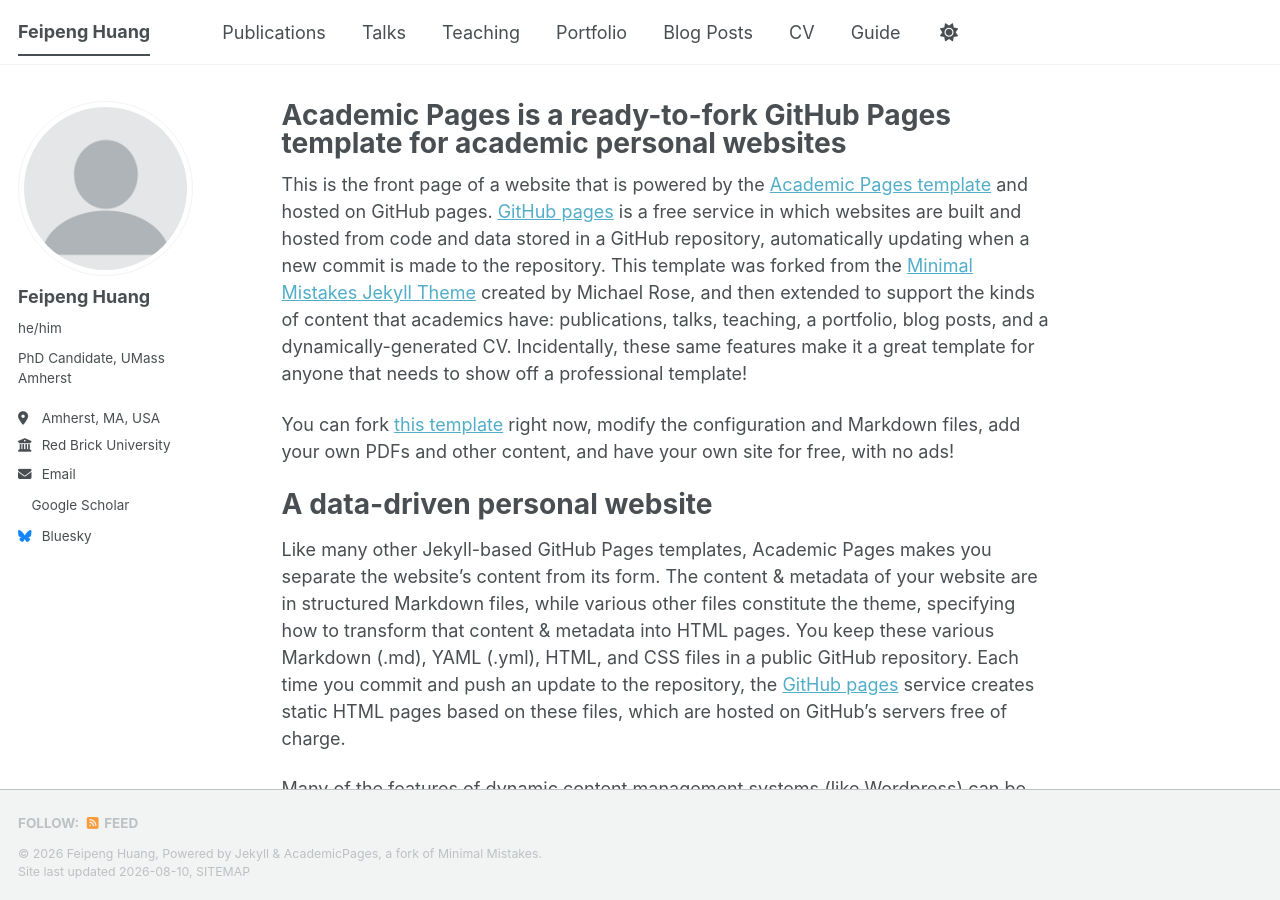
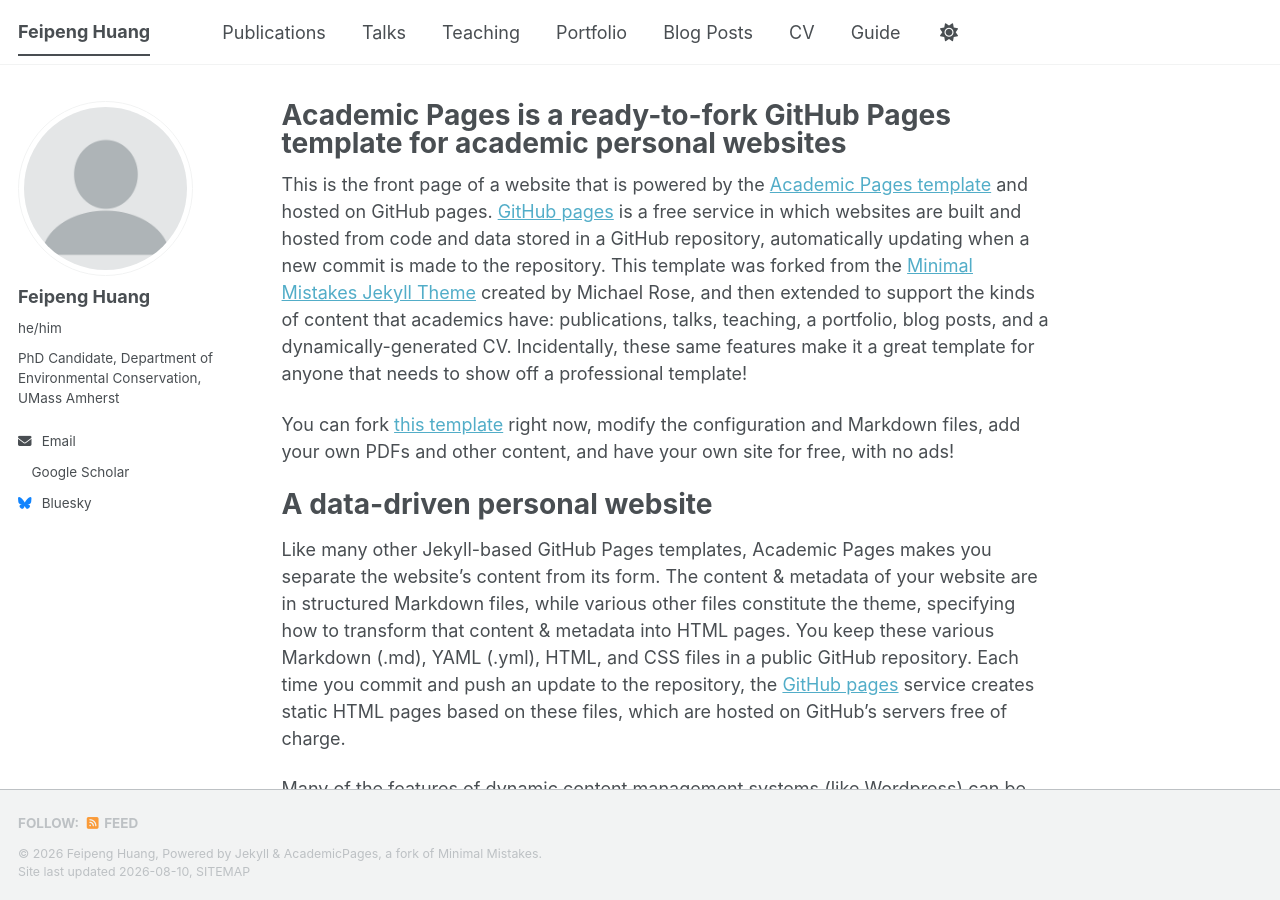
Before and after one commit to feipeng-huang/feipeng-huang.github.io, a Jekyll site: the page built from _pages/about.md, in a window 1280 px wide and 900 px high. Built offline with Jekyll 4.4.1, drawn with Linux system fonts in a browser that asks for light colours; a style sheet for code colours, icons or effects is not loaded.

Commit message:
Update _config.yml

```diff
--- a/_config.yml
+++ b/_config.yml
@@ -26,9 +26,9 @@ author:
   avatar           : "profile.png"
   name             : "Feipeng Huang"
   pronouns         : "he/him"
-  bio              : "PhD Candidate, UMass Amherst"
-  location         : "Amherst, MA, USA"
-  employer         : "Red Brick University"
+  bio              : "PhD Candidate, Department of Environmental Conservation, UMass Amherst"
+  location         :
+  employer         :
   uri              : # URL
   email            : "feipenghuang@umass.edu"
 
```
